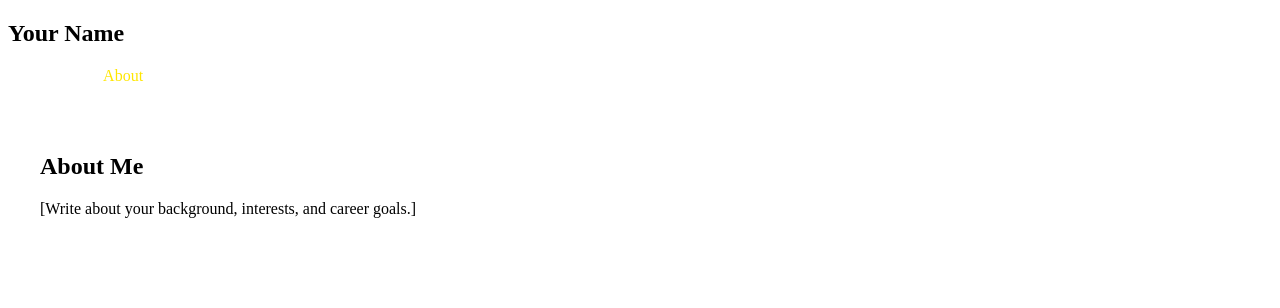
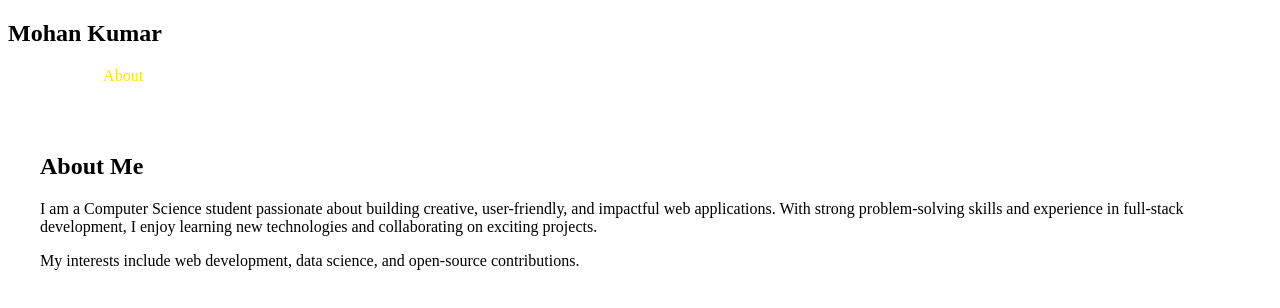
Before and after one commit to Mohankumar2001/Mohankumar2001.github.io, a plain HTML site: page about.html in a window 1280 px wide. Drawn offline with Linux system fonts and the light colour scheme.

Commit message:
Update about.html

```diff
--- a/about.html
+++ b/about.html
@@ -10,7 +10,7 @@
 <body>
 <header>
 <nav>
-<h1 class="logo">Your Name</h1>
+<h1 class="logo">Mohan Kumar</h1>
 <ul class="nav-links">
 <li><a href="index.html">Home</a></li>
 <li><a href="about.html" class="active">About</a></li>
@@ -22,7 +22,8 @@
 </header>
 <main class="content">
 <h2>About Me</h2>
-<p>[Write about your background, interests, and career goals.]</p>
+<p>I am a Computer Science student passionate about building creative, user-friendly, and impactful web applications. With strong problem-solving skills and experience in full-stack development, I enjoy learning new technologies and collaborating on exciting projects.</p>
+<p>My interests include web development, data science, and open-source contributions.</p>
 </main>
 </body>
 </html>
```
